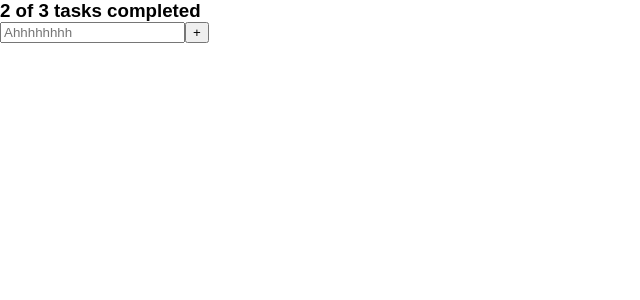
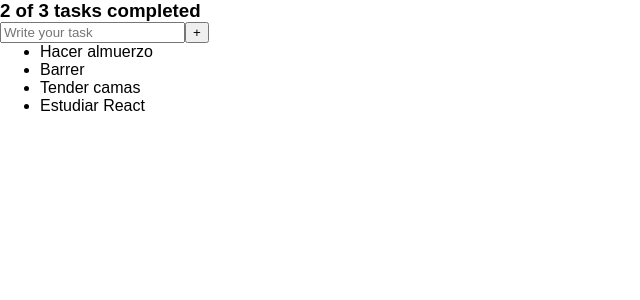
Before and after one commit to DavidAlmonacid/my-first-react-app, a React (Create React App) app: page / in a window 1280 px wide. Shown: the top 300 px of the page, without its empty margins (0-640 px from the left). Built offline with nearby package versions, Linux system fonts and the light colour scheme.

Commit message:
Created all the other components

```diff
--- a/src/App.js
+++ b/src/App.js
@@ -1,5 +1,9 @@
 import './App.css';
 import TodoCounter from './components/TodoCounter';
+import TodoSearch from './components/TodoSearch';
+import CreateTodoButton from './components/CreateTodoButton';
+import TodoList from './components/TodoList';
+import TodoItem from './components/TodoItem';
 
 const todos = [
   { text: 'Hacer almuerzo', completed: false },
@@ -12,15 +16,13 @@ function App() {
   return (
     <>
       <TodoCounter />
-      {/* <TodoSearch /> */}
-      <input placeholder='Ahhhhhhhh' />
-      {/* <TodoList> */}
-      {/* {todos.map((todo) => (
-          <TodoItem />
-        ))} */}
-      {/* </TodoList> */}
-      {/* <CreateTodoButton /> */}
-      <button>+</button>
+      <TodoSearch />
+      <CreateTodoButton />
+      <TodoList>
+        {todos.map((todo) => (
+          <TodoItem key={crypto.randomUUID()} text={todo.text} />
+        ))}
+      </TodoList>
     </>
   );
 }
--- /dev/null
+++ b/src/components/CreateTodoButton.js
@@ -0,0 +1,5 @@
+function CreateTodoButton() {
+  return <button type='button'>+</button>;
+}
+
+export default CreateTodoButton;
--- /dev/null
+++ b/src/components/TodoItem.js
@@ -0,0 +1,5 @@
+function TodoItem(props) {
+  return <li>{props.text}</li>;
+}
+
+export default TodoItem;
--- /dev/null
+++ b/src/components/TodoList.js
@@ -0,0 +1,9 @@
+function TodoList(props) {
+  return (
+    <section>
+      <ul>{props.children}</ul>
+    </section>
+  );
+}
+
+export default TodoList;
--- /dev/null
+++ b/src/components/TodoSearch.js
@@ -0,0 +1,5 @@
+function TodoSearch() {
+  return <input placeholder='Write your task' />;
+}
+
+export default TodoSearch;
```
